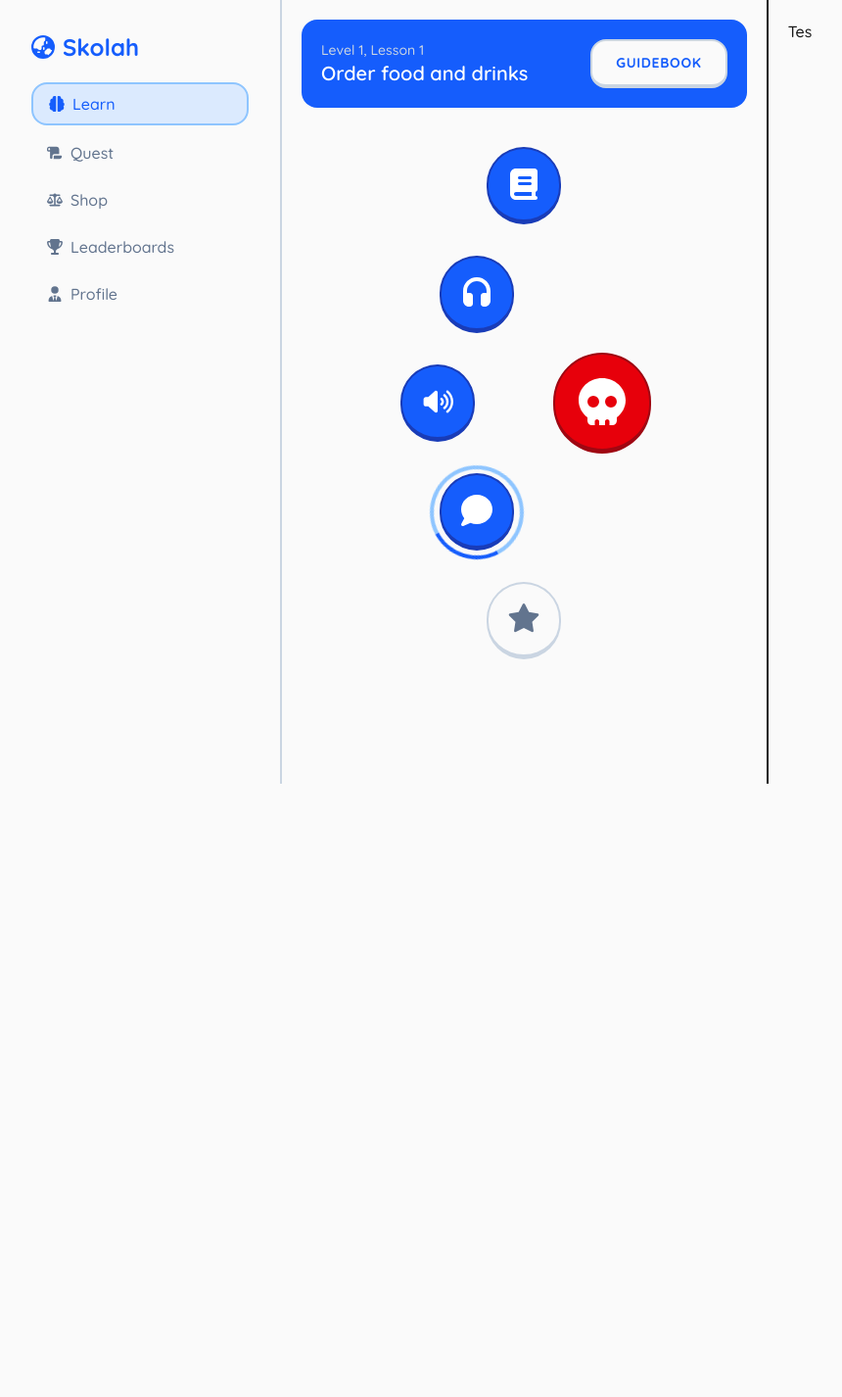
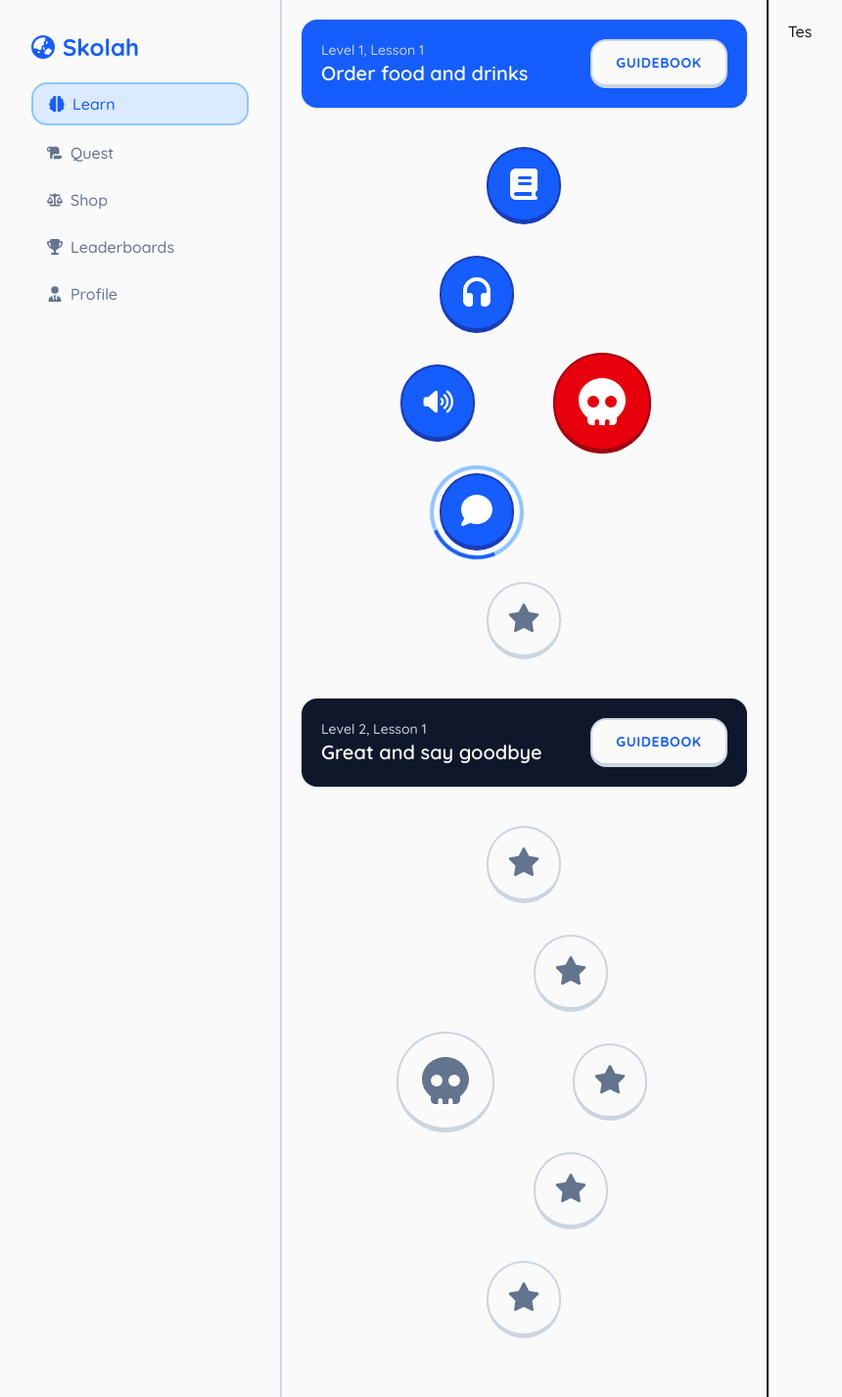
Before and after one commit to anggasaputra25/skolah, a Next.js app: page /learn in a window 1280 px wide. Shown: the whole page at 98% size, without its empty margins (0-860 px from the left). Before the commit the page ends 800 px from the top, so only its background shows below. Built offline with nearby package versions, Linux system fonts and the light colour scheme.

Commit message:
feat: enhance LearnPage layout with additional LessonCard components and improve styling

```diff
--- a/app/(pages)/(dashboard)/learn/page.tsx
+++ b/app/(pages)/(dashboard)/learn/page.tsx
@@ -11,13 +11,16 @@ const LearnPage = () => {
             <Sidebar target={1} />
 
             <div className="border-r-2 w-full p-5">
-                <div className="p-5 rounded-2xl bg-blue-600 flex justify-between items-center">
+                {/* Level 1 */}
+                <div>
+                    <div className="shadow p-5 rounded-2xl bg-blue-600 flex justify-between items-center sticky top-5 z-30">
                         <div>
                             <p className="text-slate-300 text-sm">Level 1, Lesson 1</p>
                             <h1 className="text-white font-semibold text-xl">Order food and drinks</h1>
                         </div>
                         <Button variant="secondary" >Guidebook</Button>
                     </div>
+
                     <div className="relative p-5 flex flex-col items-center justify-center gap-8 my-5">
                         {/* Boss Fight */}
                         <LessonCard
@@ -45,7 +48,7 @@ const LearnPage = () => {
                             title="Order food and drinks"
                             lessonText="Lesson 2 of 5"
                             buttonText="Start +0 XP"
-                        className="-ml-24"
+                            className="-ms-24"
                         >
                             <FontAwesomeIcon icon={faHeadphones} className="w-8! h-8!" />
                         </LessonCard>
@@ -54,7 +57,7 @@ const LearnPage = () => {
                             title="Order food and drinks"
                             lessonText="Lesson 3 of 5"
                             buttonText="Start +0 XP"
-                        className="-ml-44"
+                            className="-ms-44"
                         >
                             <FontAwesomeIcon icon={faVolumeHigh} className="w-8! h-8!" />
                         </LessonCard>
@@ -63,7 +66,7 @@ const LearnPage = () => {
                             title="Order food and drinks"
                             lessonText="Lesson 4 of 5"
                             buttonText="Start +10 XP"
-                        className="-ml-24"
+                            className="-ms-24"
                             active={true}
                         >
                             <FontAwesomeIcon icon={faComment} className="w-8! h-8!" />
@@ -71,6 +74,44 @@ const LearnPage = () => {
                         <ButtonLearn variant="secondary">
                             <FontAwesomeIcon icon={faStar} className="w-8! h-8!" />
                         </ButtonLearn>
+                    </div>
+                </div>
+                {/* Level 2 */}
+                <div>
+                    <div className="shadow p-5 rounded-2xl bg-slate-900 flex justify-between items-center sticky top-5 z-30">
+                        <div>
+                            <p className="text-slate-300 text-sm">Level 2, Lesson 1</p>
+                            <h1 className="text-white font-semibold text-xl">Great and say goodbye</h1>
+                        </div>
+                        <Button variant="secondary" >Guidebook</Button>
+                    </div>
+
+                    <div className="relative p-5 flex flex-col items-center justify-center gap-8 my-5">
+                        {/* Boss Fight */}
+                        <ButtonLearn
+                            classDiv="absolute! me-40"
+                            variant="secondary"
+                        >
+                            <FontAwesomeIcon icon={faSkull} className="w-12! h-12! m-1" />
+                        </ButtonLearn>
+
+                        {/* Level */}
+                        <ButtonLearn variant="secondary">
+                            <FontAwesomeIcon icon={faStar} className="w-8! h-8!" />
+                        </ButtonLearn>
+                        <ButtonLearn variant="secondary" classDiv="-me-24">
+                            <FontAwesomeIcon icon={faStar} className="w-8! h-8!" />
+                        </ButtonLearn>
+                        <ButtonLearn variant="secondary" classDiv="-me-44">
+                            <FontAwesomeIcon icon={faStar} className="w-8! h-8!" />
+                        </ButtonLearn>
+                        <ButtonLearn variant="secondary" classDiv="-me-24">
+                            <FontAwesomeIcon icon={faStar} className="w-8! h-8!" />
+                        </ButtonLearn>
+                        <ButtonLearn variant="secondary">
+                            <FontAwesomeIcon icon={faStar} className="w-8! h-8!" />
+                        </ButtonLearn>
+                    </div>
                 </div>
             </div>
             <div className="w-full p-5">
--- a/components/ui/LessonCard.tsx
+++ b/components/ui/LessonCard.tsx
@@ -30,10 +30,10 @@ export const LessonCard: React.FC<LessonCardProps> = ({
     return (
         <div className={`relative inline-flex flex-col items-center ${className}`}>
             {isOpen && (
-                <div className="absolute top-full mt-3 z-50 w-72 rounded-2xl border-2 border-slate-200 bg-white p-5 shadow-xl animate-in fade-in slide-in-from-top-2 duration-150">
+                <div className="absolute top-full mt-3 z-10 w-72 rounded-2xl border-2 border-slate-200 bg-white p-5 shadow animate-in fade-in slide-in-from-top-2 duration-150">
                     <div className="absolute -top-2.25 left-1/2 -translate-x-1/2 w-4 h-4 bg-white border-t-2 border-l-2 border-slate-200 rotate-45" />
 
-                    <div className="relative z-10 space-y-3 text-left">
+                    <div className="relative space-y-3 text-left">
                         <div>
                             <h3 className="text-lg font-extrabold text-slate-700">{title}</h3>
                             <p className="text-sm font-semibold text-slate-400">{lessonText}</p>
```
Lines whose indentation alone changed are shown as unchanged.
